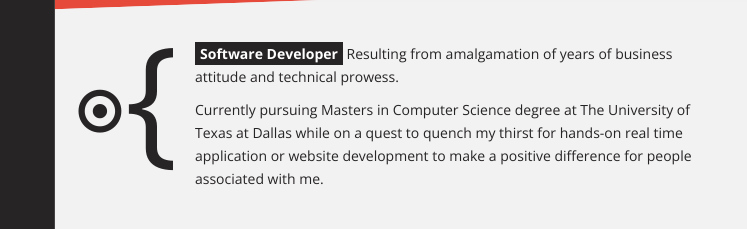
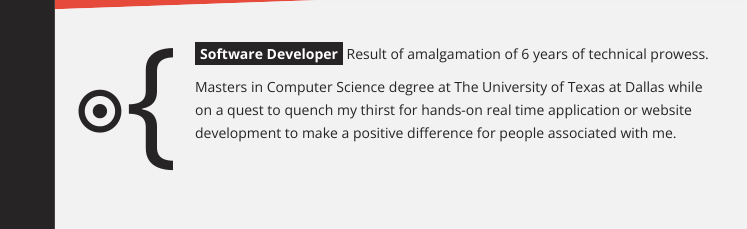
Before and after one commit to rohinisp/rohinisp.github.io, a plain HTML site: page index.html in a window 1280 px wide. Shown: the part 723-952 px from the top of the page, 0-747 px from the left. Drawn offline with nearby package versions, Linux system fonts and the light colour scheme.

Commit message:
Update index.html
masters study status change

```diff
--- a/index.html
+++ b/index.html
@@ -138,11 +138,11 @@
                   <div class="le-paragraph">
                     <p>
                       <strong>Software Developer</strong>
-                      Resulting from amalgamation of years of business attitude and technical prowess.
+                      Result of amalgamation of 6 years of technical prowess.
                     </p>
                     <p>
 
-					Currently pursuing Masters in Computer Science degree at The University of Texas at Dallas while on a quest to quench my thirst for hands-on real time application or website development to make a positive difference for people associated with me.
+					Masters in Computer Science degree at The University of Texas at Dallas while on a quest to quench my thirst for hands-on real time application or website development to make a positive difference for people associated with me.
 
                     </p>
                   </div>
```
